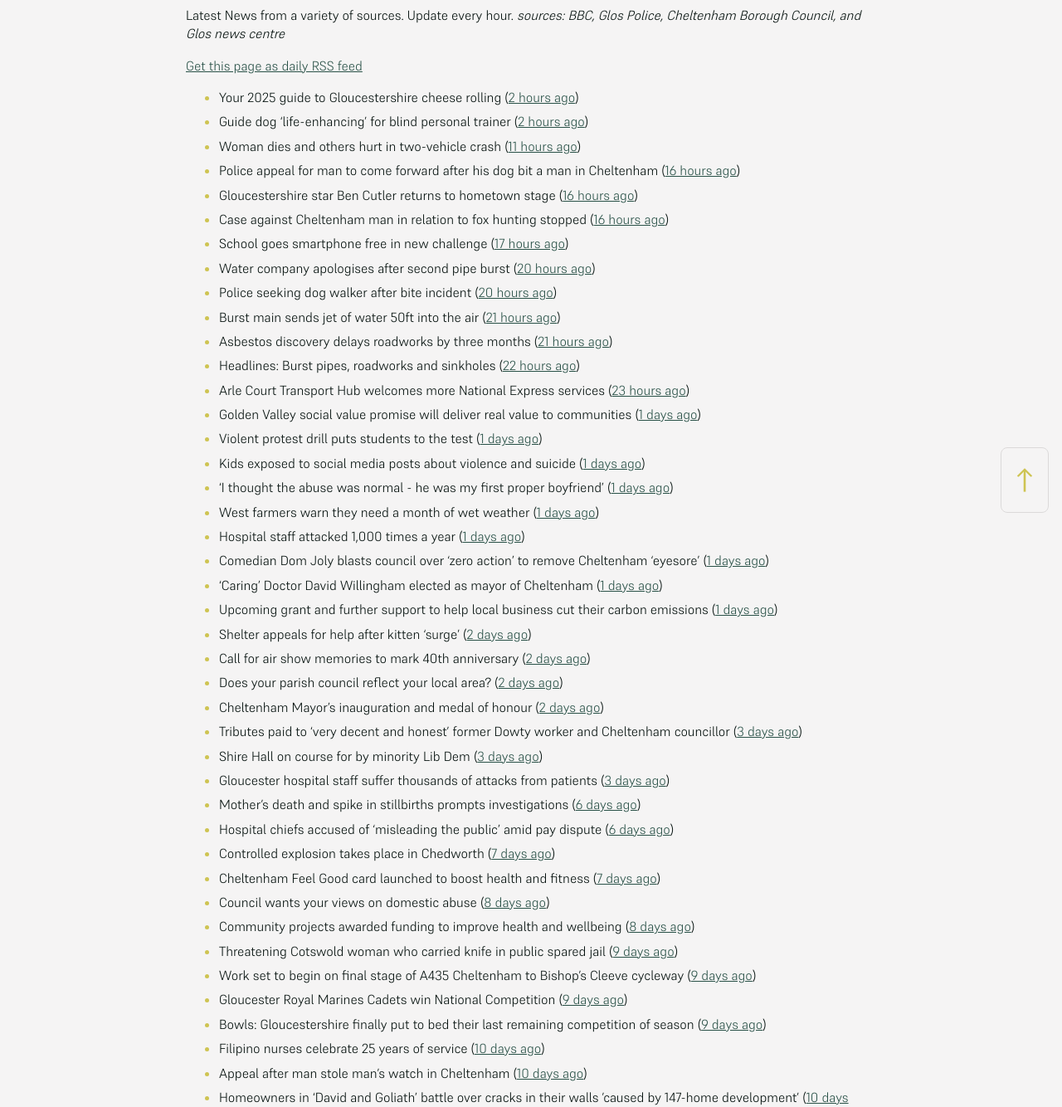
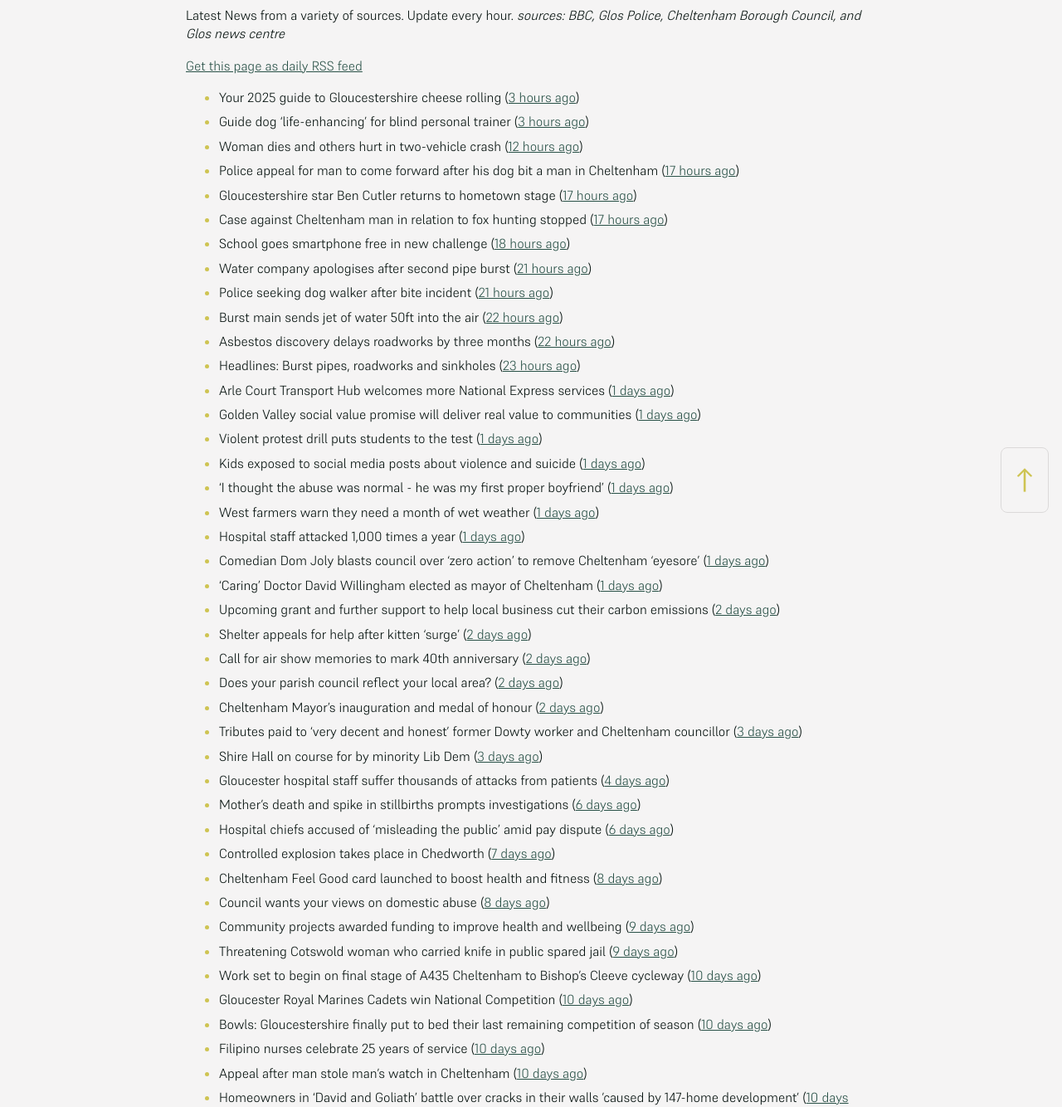
Before and after one commit to mat-0/cheltenham-open-data, a Jekyll site: the page built from _pages/news.md, in a window 1280 px wide. Shown: the part 266-1600 px from the top of the page at 83% size. Built offline with Jekyll 4.4.1, drawn with Linux system fonts in a browser that asks for light colours.

Commit message:
Updated 2025-05-16 08:58:16

```diff
--- a/_pages/news.md
+++ b/_pages/news.md
@@ -12,19 +12,19 @@ _sources: BBC, Glos Police, Cheltenham Borough Council, and Glos news centre_
 [Get this page as daily RSS feed](/daily.rss)
 
 <!-- news_marker starts -->
-- Your 2025 guide to Gloucestershire cheese rolling ([2 hours ago](https://www.bbc.com/news/articles/c230jj5m1yro))
-- Guide dog 'life-enhancing' for blind personal trainer ([2 hours ago](https://www.bbc.com/news/articles/cwy3j8evxg2o))
-- Woman dies and others hurt in two-vehicle crash ([11 hours ago](https://www.bbc.com/news/articles/cp3qjdll89jo))
-- Police appeal for man to come forward after his dog bit a man in Cheltenham ([16 hours ago](https://gloucesternewscentre.co.uk/police-appeal-for-man-to-come-forward-after-his-dog-bit-a-man-in-cheltenham/))
-- Gloucestershire star Ben Cutler returns to hometown stage ([16 hours ago](https://gloucesternewscentre.co.uk/gloucestershire-star-ben-cutler-returns-to-hometown-stage/))
-- Case against Cheltenham man in relation to fox hunting stopped ([16 hours ago](https://gloucesternewscentre.co.uk/case-against-cheltenham-man-in-relation-to-fox-hunting-stopped/))
-- School goes smartphone free in new challenge ([17 hours ago](https://www.bbc.com/news/articles/cwy388p033eo))
-- Water company apologises after second pipe burst ([20 hours ago](https://www.bbc.com/news/articles/cn0g1jygjq1o))
-- Police seeking dog walker after bite incident ([20 hours ago](https://www.bbc.com/news/articles/cwy37dejxd0o))
-- Burst main sends jet of water 50ft into the air ([21 hours ago](https://www.bbc.com/news/articles/cd620lyqqnqo))
-- Asbestos discovery delays roadworks by three months ([21 hours ago](https://www.bbc.com/news/articles/c0j7158dyevo))
-- Headlines: Burst pipes, roadworks and sinkholes ([22 hours ago](https://www.bbc.com/news/articles/c3e51154k5vo))
-- Arle Court Transport Hub welcomes more National Express services ([23 hours ago](https://gloucesternewscentre.co.uk/arle-court-transport-hub-welcomes-more-national-express-services/))
+- Your 2025 guide to Gloucestershire cheese rolling ([3 hours ago](https://www.bbc.com/news/articles/c230jj5m1yro))
+- Guide dog 'life-enhancing' for blind personal trainer ([3 hours ago](https://www.bbc.com/news/articles/cwy3j8evxg2o))
+- Woman dies and others hurt in two-vehicle crash ([12 hours ago](https://www.bbc.com/news/articles/cp3qjdll89jo))
+- Police appeal for man to come forward after his dog bit a man in Cheltenham ([17 hours ago](https://gloucesternewscentre.co.uk/police-appeal-for-man-to-come-forward-after-his-dog-bit-a-man-in-cheltenham/))
+- Gloucestershire star Ben Cutler returns to hometown stage ([17 hours ago](https://gloucesternewscentre.co.uk/gloucestershire-star-ben-cutler-returns-to-hometown-stage/))
+- Case against Cheltenham man in relation to fox hunting stopped ([17 hours ago](https://gloucesternewscentre.co.uk/case-against-cheltenham-man-in-relation-to-fox-hunting-stopped/))
+- School goes smartphone free in new challenge ([18 hours ago](https://www.bbc.com/news/articles/cwy388p033eo))
+- Water company apologises after second pipe burst ([21 hours ago](https://www.bbc.com/news/articles/cn0g1jygjq1o))
+- Police seeking dog walker after bite incident ([21 hours ago](https://www.bbc.com/news/articles/cwy37dejxd0o))
+- Burst main sends jet of water 50ft into the air ([22 hours ago](https://www.bbc.com/news/articles/cd620lyqqnqo))
+- Asbestos discovery delays roadworks by three months ([22 hours ago](https://www.bbc.com/news/articles/c0j7158dyevo))
+- Headlines: Burst pipes, roadworks and sinkholes ([23 hours ago](https://www.bbc.com/news/articles/c3e51154k5vo))
+- Arle Court Transport Hub welcomes more National Express services ([1 days ago](https://gloucesternewscentre.co.uk/arle-court-transport-hub-welcomes-more-national-express-services/))
 - Golden Valley social value promise will deliver real value to communities ([1 days ago](https://www.cheltenham.gov.uk/news/article/3011/golden_valley_social_value_promise_will_deliver_real_value_to_communities))
 - Violent protest drill puts students to the test ([1 days ago](https://www.bbc.com/news/articles/cp92nl2yne8o))
 - Kids exposed to social media posts about violence and suicide ([1 days ago](https://www.bbc.com/news/articles/c0r1gpr0ezwo))
@@ -33,24 +33,24 @@ _sources: BBC, Glos Police, Cheltenham Borough Council, and Glos news centre_
 - Hospital staff attacked 1,000 times a year ([1 days ago](https://www.bbc.com/news/articles/cjdznk3ve87o))
 - Comedian Dom Joly blasts council over ‘zero action’ to remove Cheltenham ‘eyesore’ ([1 days ago](https://gloucesternewscentre.co.uk/comedian-dom-joly-blasts-council-over-zero-action-to-remove-cheltenham-eyesore/))
 - ‘Caring’ Doctor David Willingham elected as mayor of Cheltenham ([1 days ago](https://gloucesternewscentre.co.uk/caring-doctor-david-willingham-elected-as-mayor-of-cheltenham/))
-- Upcoming grant and further support to help local business cut their carbon emissions ([1 days ago](https://www.cheltenham.gov.uk/news/article/3010/upcoming_grant_and_further_support_to_help_local_business_cut_their_carbon_emissions))
+- Upcoming grant and further support to help local business cut their carbon emissions ([2 days ago](https://www.cheltenham.gov.uk/news/article/3010/upcoming_grant_and_further_support_to_help_local_business_cut_their_carbon_emissions))
 - Shelter appeals for help after kitten 'surge' ([2 days ago](https://www.bbc.com/news/articles/c0719j13k87o))
 - Call for air show memories to mark 40th anniversary ([2 days ago](https://www.bbc.com/news/articles/cz703zwv1g2o))
 - Does your parish council reflect your local area? ([2 days ago](https://www.cheltenham.gov.uk/news/article/3009/does_your_parish_council_reflect_your_local_area))
 - Cheltenham Mayor’s inauguration and medal of honour ([2 days ago](https://www.cheltenham.gov.uk/news/article/3008/cheltenham_mayors_inauguration_and_medal_of_honour))
 - Tributes paid to ‘very decent and honest’ former Dowty worker and Cheltenham councillor ([3 days ago](https://gloucesternewscentre.co.uk/tributes-paid-to-very-decent-and-honest-former-dowty-worker-and-cheltenham-councillor/))
 - Shire Hall on course for by minority Lib Dem ([3 days ago](https://gloucesternewscentre.co.uk/shire-hall-on-course-for-by-minority-lib-dem/))
-- Gloucester hospital staff suffer thousands of attacks from patients ([3 days ago](https://gloucesternewscentre.co.uk/gloucester-hospital-staff-suffer-thousands-of-attacks-from-patients/))
+- Gloucester hospital staff suffer thousands of attacks from patients ([4 days ago](https://gloucesternewscentre.co.uk/gloucester-hospital-staff-suffer-thousands-of-attacks-from-patients/))
 - Mother’s death and spike in stillbirths prompts investigations ([6 days ago](https://gloucesternewscentre.co.uk/mothers-death-and-spike-in-stillbirths-prompts-investigations/))
 - Hospital chiefs accused of ‘misleading the public’ amid pay dispute ([6 days ago](https://gloucesternewscentre.co.uk/hospital-chiefs-accused-of-misleading-the-public-amid-pay-dispute/))
 - Controlled explosion takes place in Chedworth ([7 days ago](https://gloucesternewscentre.co.uk/controlled-explosion-takes-place-in-chedworth/))
-- Cheltenham Feel Good card launched to boost health and fitness ([7 days ago](https://www.cheltenham.gov.uk/news/article/3007/cheltenham_feel_good_card_launched_to_boost_health_and_fitness))
+- Cheltenham Feel Good card launched to boost health and fitness ([8 days ago](https://www.cheltenham.gov.uk/news/article/3007/cheltenham_feel_good_card_launched_to_boost_health_and_fitness))
 - Council wants your views on domestic abuse ([8 days ago](https://gloucesternewscentre.co.uk/council-wants-your-views-on-domestic-abuse/))
-- Community projects awarded funding to improve health and wellbeing ([8 days ago](https://www.cheltenham.gov.uk/news/article/3006/community_projects_awarded_funding_to_improve_health_and_wellbeing))
+- Community projects awarded funding to improve health and wellbeing ([9 days ago](https://www.cheltenham.gov.uk/news/article/3006/community_projects_awarded_funding_to_improve_health_and_wellbeing))
 - Threatening Cotswold woman who carried knife in public spared jail ([9 days ago](https://gloucesternewscentre.co.uk/threatening-cotswold-woman-who-carried-knife-in-public-spared-jail/))
-- Work set to begin on final stage of A435 Cheltenham to Bishop’s Cleeve cycleway ([9 days ago](https://gloucesternewscentre.co.uk/work-set-to-begin-on-final-stage-of-a435-cheltenham-to-bishops-cleeve-cycleway/))
-- Gloucester Royal Marines Cadets win National Competition ([9 days ago](https://gloucesternewscentre.co.uk/gloucester-royal-marines-cadets-win-national-competition/))
-- Bowls: Gloucestershire finally put to bed their last remaining competition of season ([9 days ago](https://gloucesternewscentre.co.uk/bowls-gloucestershire-finally-put-to-bed-their-last-remaining-competition-of-season/))
+- Work set to begin on final stage of A435 Cheltenham to Bishop’s Cleeve cycleway ([10 days ago](https://gloucesternewscentre.co.uk/work-set-to-begin-on-final-stage-of-a435-cheltenham-to-bishops-cleeve-cycleway/))
+- Gloucester Royal Marines Cadets win National Competition ([10 days ago](https://gloucesternewscentre.co.uk/gloucester-royal-marines-cadets-win-national-competition/))
+- Bowls: Gloucestershire finally put to bed their last remaining competition of season ([10 days ago](https://gloucesternewscentre.co.uk/bowls-gloucestershire-finally-put-to-bed-their-last-remaining-competition-of-season/))
 - Filipino nurses celebrate 25 years of service ([10 days ago](https://gloucesternewscentre.co.uk/filipino-nurses-celebrate-25-years-of-service/))
 - Appeal after man stole man’s watch in Cheltenham ([10 days ago](https://gloucesternewscentre.co.uk/appeal-after-man-stole-mans-watch-in-cheltenham/))
 - Homeowners in ‘David and Goliath’ battle over cracks in their walls ’caused by 147-home development’ ([10 days ago](https://gloucesternewscentre.co.uk/homeowners-in-david-and-goliath-battle-over-cracks-in-their-walls-caused-by-147-home-development/))
```
Also changed, not shown: _data/flood.json (+5 -69 lines), index.md (+4 -4 lines).
